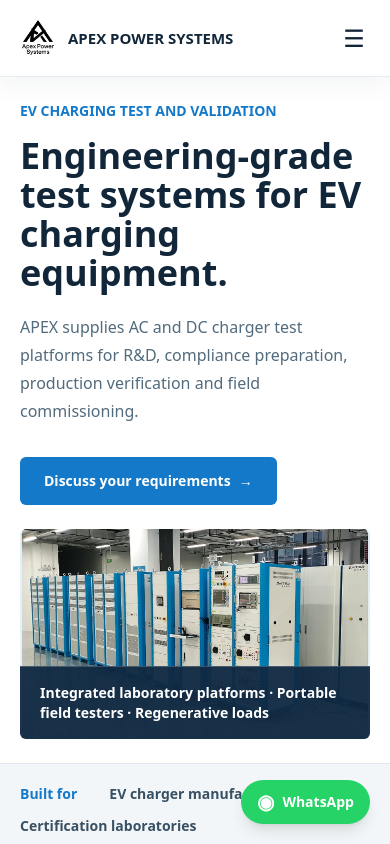
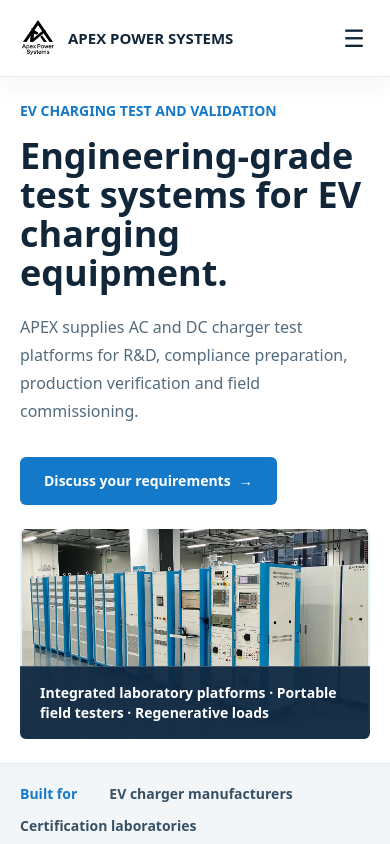
Before and after one commit to apexevtech/apexevtech-website, a Next.js app: page / in a window 390 px wide. Shown: the top 844 px of the page. Built offline with nearby package versions, Linux system fonts and the light colour scheme.

Commit message:
fix: avoid mobile contact overlay

```diff
--- a/components/WhatsAppButton.tsx
+++ b/components/WhatsAppButton.tsx
@@ -10,7 +10,7 @@
       target="_blank"
       rel="noopener noreferrer"
       aria-label="Contact APEX on WhatsApp"
-      className="fixed bottom-5 right-5 z-50 inline-flex items-center gap-2 rounded-full bg-[#25D366] px-4 py-3 text-sm font-bold text-white shadow-lg transition hover:bg-[#1ebe5d] hover:shadow-xl sm:bottom-7 sm:right-7"
+      className="fixed bottom-7 right-7 z-50 hidden items-center gap-2 rounded-full bg-[#25D366] px-4 py-3 text-sm font-bold text-white shadow-lg transition hover:bg-[#1ebe5d] hover:shadow-xl sm:inline-flex"
     >
       <span aria-hidden="true" className="text-xl leading-none">◉</span>
       <span>WhatsApp</span>
```
